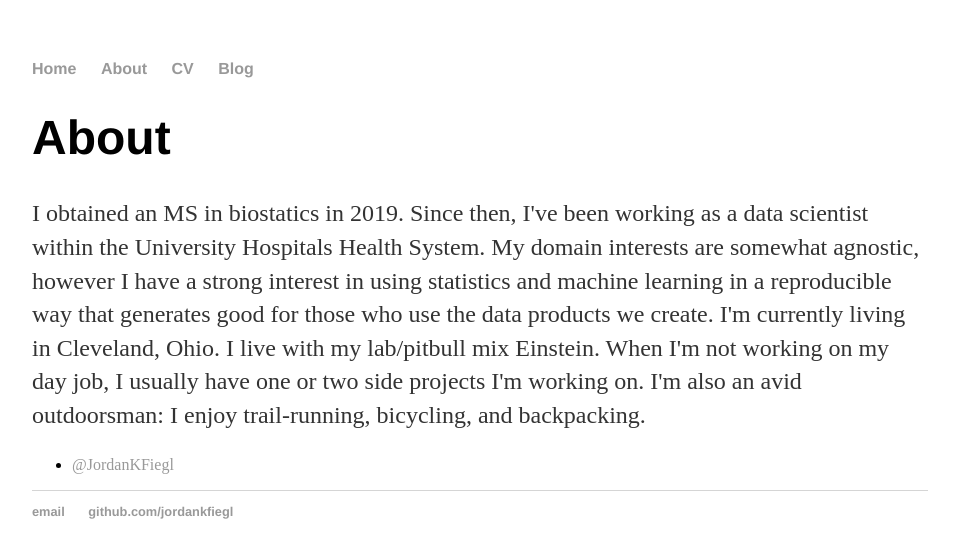
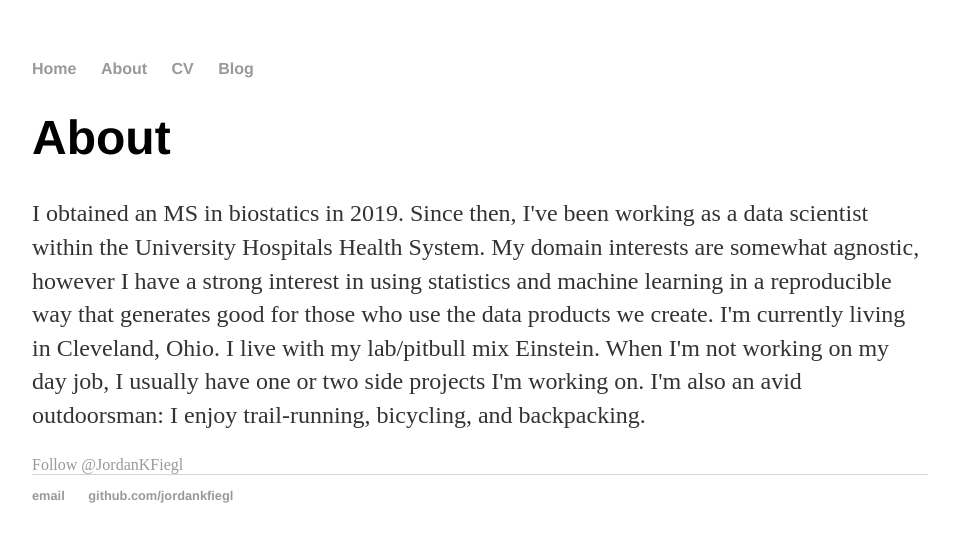
Before and after one commit to JORDANKFIEGL/jordankfiegl.github.io, a Jekyll site: the page built from about/index.html, in a window 1280 px wide. Shown: the top 558 px of the page, without its empty margins (160-1119 px from the left). Built offline with Jekyll 4.4.1, drawn with Linux system fonts in a browser that asks for light colours; comment, search, counter and statistics services are not loaded.

Commit message:
Update index.html

```diff
--- a/about/index.html
+++ b/about/index.html
@@ -7,7 +7,5 @@
 			<h1>About</h1>
 			<p>I obtained an MS in biostatics in 2019. Since then, I've been working as a data scientist within the University Hospitals Health System. My domain interests are somewhat agnostic, however I have a strong interest in using statistics and machine learning in a reproducible way that generates good for those who use the data products we create. I'm currently living in Cleveland, Ohio. I live with my lab/pitbull mix Einstein. When I'm not working on my day job, I usually have one or two side projects I'm working on. I'm also an avid outdoorsman: I enjoy trail-running, bicycling, and backpacking.</p>
 
-			<ul class="contacts">
-				<li><a href="#">@JordanKFiegl</a></li>
-				</ul>
+			<a href="https://twitter.com/JordanKFiegl?ref_src=twsrc%5Etfw" class="twitter-follow-button" data-show-count="false">Follow @JordanKFiegl</a><script async src="https://platform.twitter.com/widgets.js" charset="utf-8"></script>
 		</div>
```
